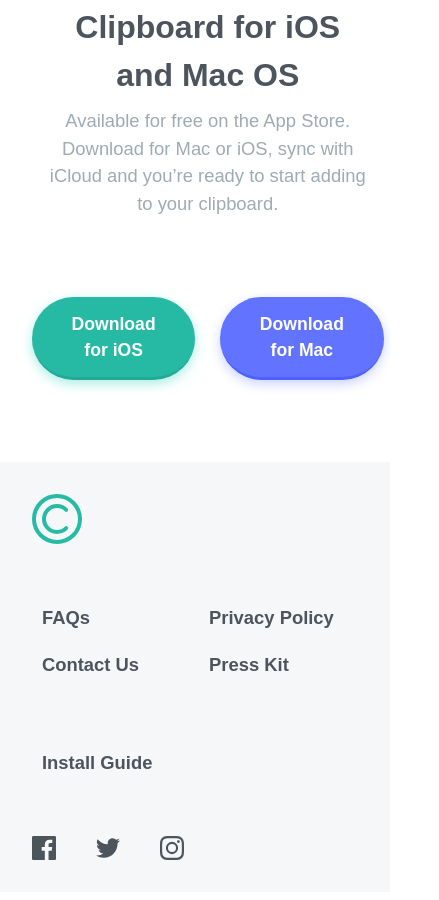
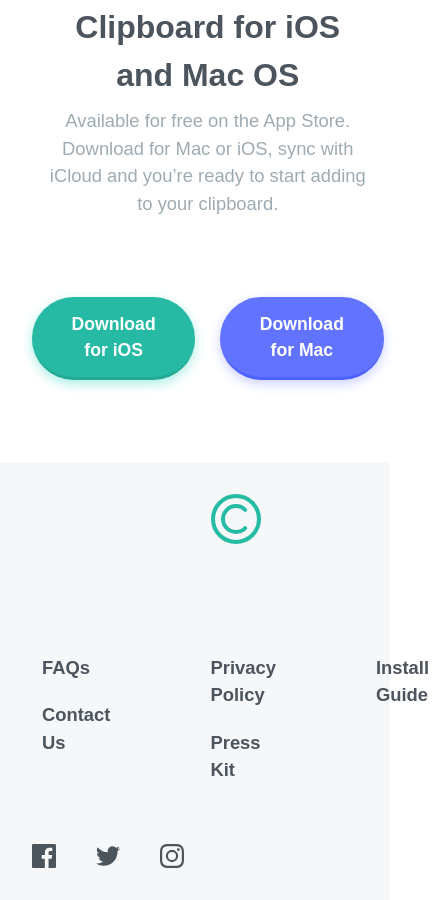
Before and after one commit to tkrizak/clipboard-landing-page, a plain HTML site: page index.html in a window 390 px wide. Shown: the part 4944-5844 px from the top of the page, 439 px wide, since content can reach past the window. Drawn offline with Linux system fonts and the light colour scheme; a web font is replaced by a local one.

Commit message:
layout for mobile and desktop finished

```diff
--- a/index.html
+++ b/index.html
@@ -163,6 +163,7 @@
     <footer class="bg-clr-neutral-1">
       <div class="container">
         <div class="footer">
+          <div class="footer-left-section">
             <div class="logo-footer">
               <img src="./images/logo.svg" alt="" />
             </div>
@@ -179,6 +180,7 @@
                 <li><a href="#">Install Guide</a></li>
               </ul>
             </nav>
+          </div>
           <div class="footer-icons">
             <a href="#"><img src="./images/icon-facebook.svg" alt="" /></a>
             <a href="#"><img src="./images/icon-twitter.svg" alt="" /></a>
--- a/style.css
+++ b/style.css
@@ -233,7 +233,7 @@
   gap: 20px;
 }
 
-.footer-nav li a {
+.footer-left-section li a {
   text-decoration: none;
   color: var(--clr-neutral-dark);
   font-weight: var(--fw-bold);
@@ -308,18 +308,20 @@
 .footer {
   display: flex;
   flex-wrap: wrap;
+  justify-content: center;
+  gap: 50px;
+}
+
+.footer-left-section {
+  display: flex;
   flex-direction: column;
+  justify-content: center;
   align-items: center;
-  gap: 50px;
+  gap: 40px;
 }
 
 .logo-footer {
   max-width: 50px;
-}
-
-.footer-nav {
-  display: flex;
-  flex-direction: column;
 }
 
 .footer-nav ul li {
@@ -382,11 +384,16 @@
     justify-content: space-between;
   }
 
-  .footer-nav {
+  .footer-left-section {
     display: flex;
     flex-direction: row;
     flex-wrap: wrap;
-    gap: 50px;
+    gap: 100px;
+  }
+
+  .footer-nav {
+    display: flex;
+    gap: 80px;
   }
 
   .footer-nav.text-align {
```
Lines whose indentation alone changed are shown as unchanged.
